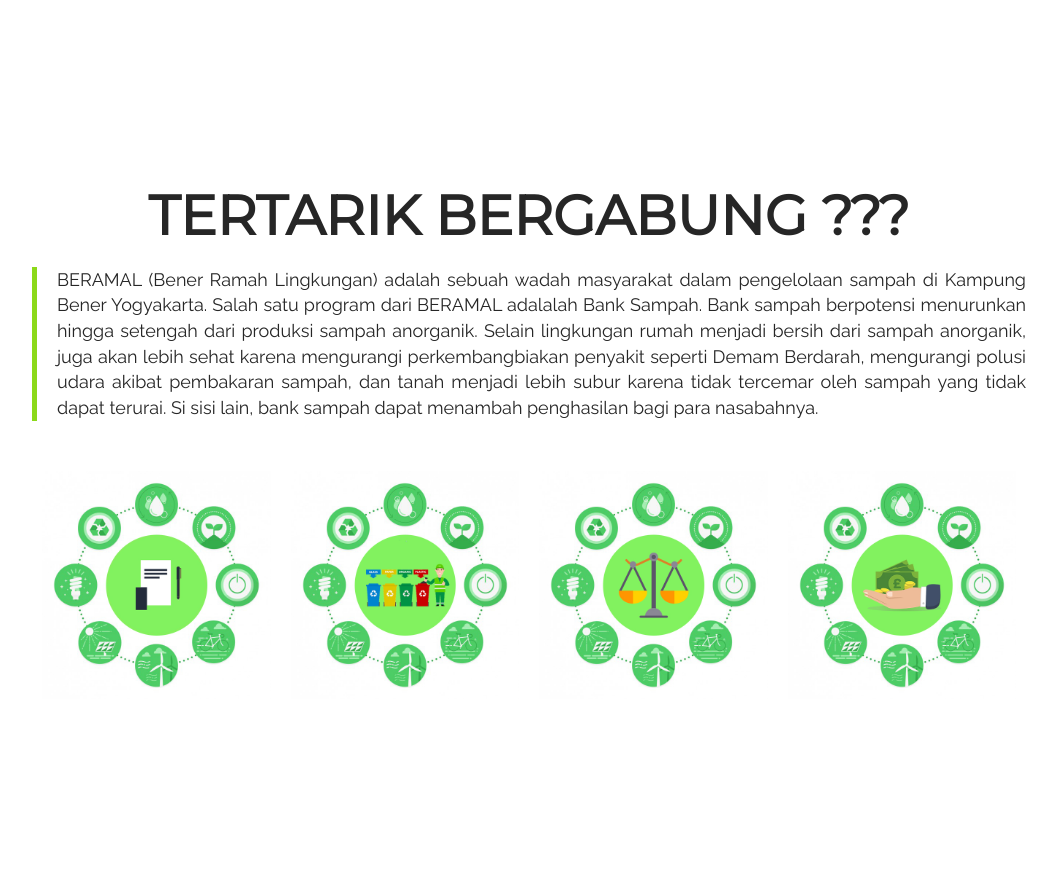
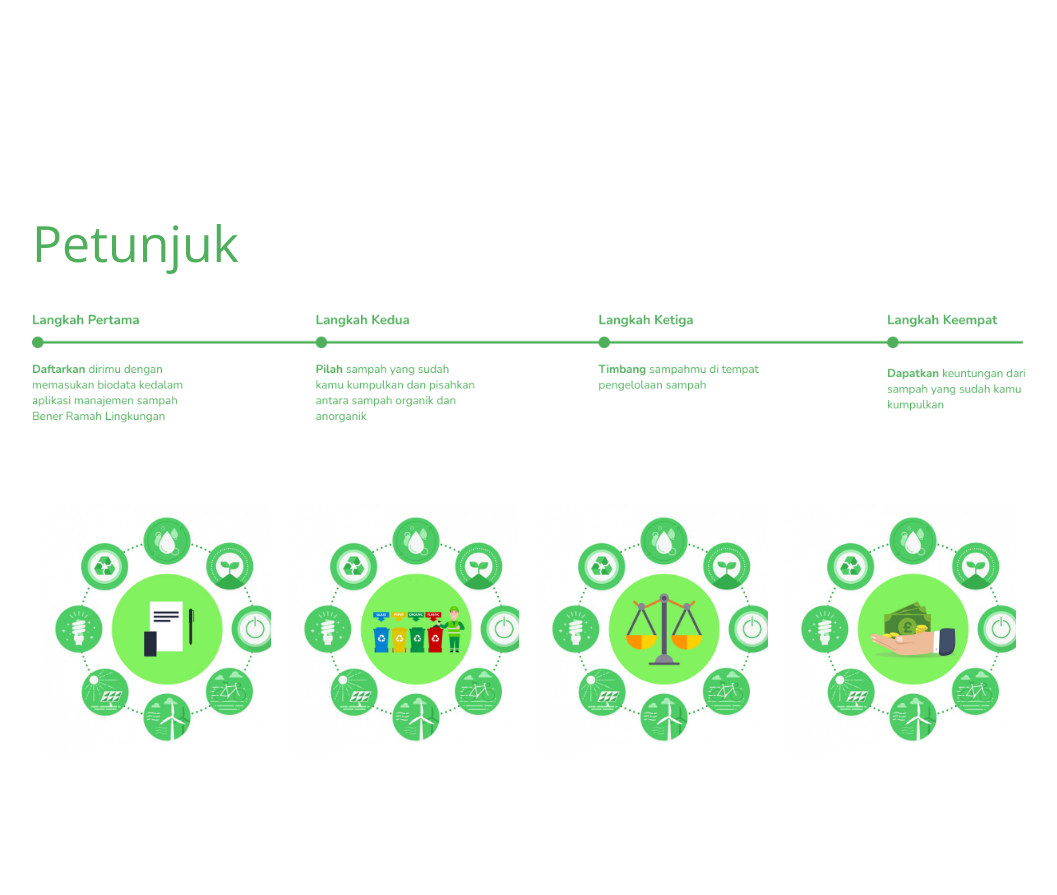
Before and after one commit to bagusrizky15/bsk09, a PHP site: page /bsk09/ in a window 1280 px wide; the page is wider, and only the part inside the window is pictured. Shown: the part 714-1609 px from the top of that part, without its empty margins (96-1153 px from the left). Run offline with PHP 8.4, Linux system fonts and the light colour scheme; some libraries are stand-ins or nearby versions; some web fonts are replaced.

Commit message:
fix maps

```diff
--- a/asset/internal/css/style-index2.css
+++ b/asset/internal/css/style-index2.css
@@ -5,14 +5,6 @@ body{
   margin:0;
   padding: 0;
   background: #fff;
-}
-
-
-/* text */
-.team{
-  padding: 50px 0;
-  height: 100vh;
-  box-sizing: border-box;
 }
 
 .container{
@@ -26,27 +18,21 @@ body{
   box-sizing: border-box;
 }
 
-.row h1{
-  color: #262626;
-  text-align: center;
-  font-family: Montserrat;
-  font-weight: bold;
-  margin: 0;
-  padding: 0;
-  font-size: 55px;
-  text-transform: uppercase;
+.row img {
+  margin-top: 30px;
+  width: 100%;
 }
 
-.row p{
-  margin:20px 0 0;
-  color: #262626;
-  padding-left: 20px;
-  border-left: 5px solid #8cd91a;
-  text-align: justify;
-  font-family: Raleway;
-  font-size: 18px;
+.space {
+  margin: 20px;
 }
 
+.row h1{
+  text-align: left;
+  font-family: 'Open Sans', sans-serif;
+  font-size: 50px;
+  color: #50AF5D;
+}
 
 /*---------------------------
 Preloader Area CSS Code
@@ -60,6 +46,7 @@ Preloader Area CSS Code
   z-index: 9999;
   background-color: #fff;
 }
+
 .preloader .loading {
   position: absolute;
   left: 50%;
@@ -68,10 +55,10 @@ Preloader Area CSS Code
   font: 14px arial;
 }
 
-
 /* ---img-grid--- */
 .mgt50px{
   margin-top: 50px;
+  width: 100%;
 }
 
 .row .coloumn{
@@ -104,10 +91,11 @@ Preloader Area CSS Code
 
 .row .coloumn .imgBox{
   position: relative;
+  align-items: center;
 }
 
 .row .coloumn .imgBox img{
-  width: 100%;
+  width: 250px;
   transition: 5s;
 }
 
@@ -136,8 +124,7 @@ Preloader Area CSS Code
   padding: 5px 10px 0 0;
   color: #fff;
   font-weight: 500;
-  text-align: right;
-  text-transform: uppercase;
+  text-align: left;
 }
 
 .row .coloumn .details h3 span{
@@ -155,7 +142,13 @@ Preloader Area CSS Code
   margin: 0;
   padding: 0;
   direction: flex;
-  float: right;
+  float: left;
+}
+
+#bar {
+  margin-left: 10%;
+  position: relative;
+  width: 80%;
 }
 
 /* footer */
--- a/index.php
+++ b/index.php
@@ -82,22 +82,18 @@ require 'system/config/koneksi.php'
       </div>
     </div>
   </div>
-
   </div>
 
-
   <!--konten2-->
+  <div class="space">
+    <br>
+    <br>
+  </div>
   <div id="foo">
-    <section class="team">
     <div class="container">
       <div class="row">
-          <h1>TERTARIK BERGABUNG ???</h1>
-          <p>BERAMAL (Bener Ramah Lingkungan) adalah sebuah wadah masyarakat dalam pengelolaan sampah di Kampung Bener
-            Yogyakarta. Salah satu program dari BERAMAL adalalah Bank Sampah. Bank sampah berpotensi menurunkan hingga
-            setengah dari produksi sampah anorganik. Selain lingkungan rumah menjadi bersih dari sampah anorganik, juga
-            akan lebih sehat karena mengurangi perkembangbiakan penyakit seperti Demam Berdarah, mengurangi polusi udara
-            akibat pembakaran sampah, dan tanah menjadi lebih subur karena tidak tercemar oleh sampah yang tidak dapat
-            terurai. Si sisi lain, bank sampah dapat menambah penghasilan bagi para nasabahnya.</p>
+        <h1>Petunjuk</h1>
+        <img src="asset/internal/img/img-local/petunjuk.png" alt="">
       </div>
 
       <div class="row mgt50px">
@@ -106,7 +102,7 @@ require 'system/config/koneksi.php'
             <img src="asset/internal/img/img-content/1.jpg">
           </div>
           <div class="details">
-              <h3>#Tahap1<br><span>Lakukan Pendaftaran</span></h3>
+            <h3><span>Lakukan Pendaftaran</span></h3>
           </div>
         </div>
         <div class="coloumn">
@@ -114,7 +110,7 @@ require 'system/config/koneksi.php'
             <img src="asset/internal/img/img-content/2.jpg">
           </div>
           <div class="details">
-              <h3>#Tahap2<br><span>Pemilahan Sampah</span></h3>
+            <h3><span>Pemilahan Sampah</span></h3>
           </div>
         </div>
         <div class="coloumn">
@@ -122,7 +118,7 @@ require 'system/config/koneksi.php'
             <img src="asset/internal/img/img-content/3.jpg">
           </div>
           <div class="details">
-              <h3>#Tahap3<br><span>Penimbangan Sampah</span></h3>
+            <h3><span>Penimbangan Sampah</span></h3>
           </div>
         </div>
         <div class="coloumn">
@@ -130,7 +126,7 @@ require 'system/config/koneksi.php'
             <img src="asset/internal/img/img-content/4.jpg">
           </div>
           <div class="details">
-              <h3>#Tahap4<br><span>Mendapat Keuntungan</span></h3>
+            <h3><span>Dapatkan Keuntungan</span></h3>
           </div>
         </div>
         <div style="clear: both;"></div>
@@ -142,17 +138,16 @@ require 'system/config/koneksi.php'
   <script src='http://cdnjs.cloudflare.com/ajax/libs/jquery/2.1.3/jquery.min.js'></script>
   <script src="asset/internal/js/index.js"></script>
 
-  <!--konten maps-->
-
+  <!--Konten Maps-->
   <br>
   <div id="bar">
     <div class="row mgt50px">
-      <h1 align="center">Lokasi Bank Sampah</h1>
-      <br>
+      <h1>Lokasi Bank Sampah</h1>
       <br>
       <iframe
         src="https://www.google.com/maps/embed?pb=!1m18!1m12!1m3!1d7906.271832592935!2d110.34985657422243!3d-7.775409477585481!2m3!1f0!2f0!3f0!3m2!1i1024!2i768!4f13.1!3m3!1m2!1s0x2e7a586aaf61cbf1%3A0xed59773d37f91c28!2sBener%2C%20Tegalrejo%2C%20Yogyakarta%20City%2C%20Special%20Region%20of%20Yogyakarta!5e0!3m2!1sen!2sid!4v1644446298849!5m2!1sen!2sid"
-        width="1200" height="600" style="border:0;" allowfullscreen="" loading="lazy"></iframe>
+        width="1500" height="600" style="border:0;" allowfullscreen="" loading="lazy">
+      </iframe>
     </div>
   </div>
 
@@ -160,16 +155,13 @@ require 'system/config/koneksi.php'
   <footer class="footer-distributed">
 
     <div class="footer-left">
-
       <p class="footer-links">
         <ul>
           <a href="#">Beranda</a>
-          ·
           <a href="#foo">Petunjuk</a>
-          ·
           <a href="#baz">Lokasi</a>
       </p>
-      <p class="footer-company-name">&copy; BERAMAL2022</p>
+      <p class="footer-company-name">&copy;BERAMAL2022</p>
     </div>
 
     <div class="footer-center">
```
Also changed, not shown: asset/internal/img/img-local/petunjuk.png (added). Lines whose indentation alone changed are shown as unchanged.
